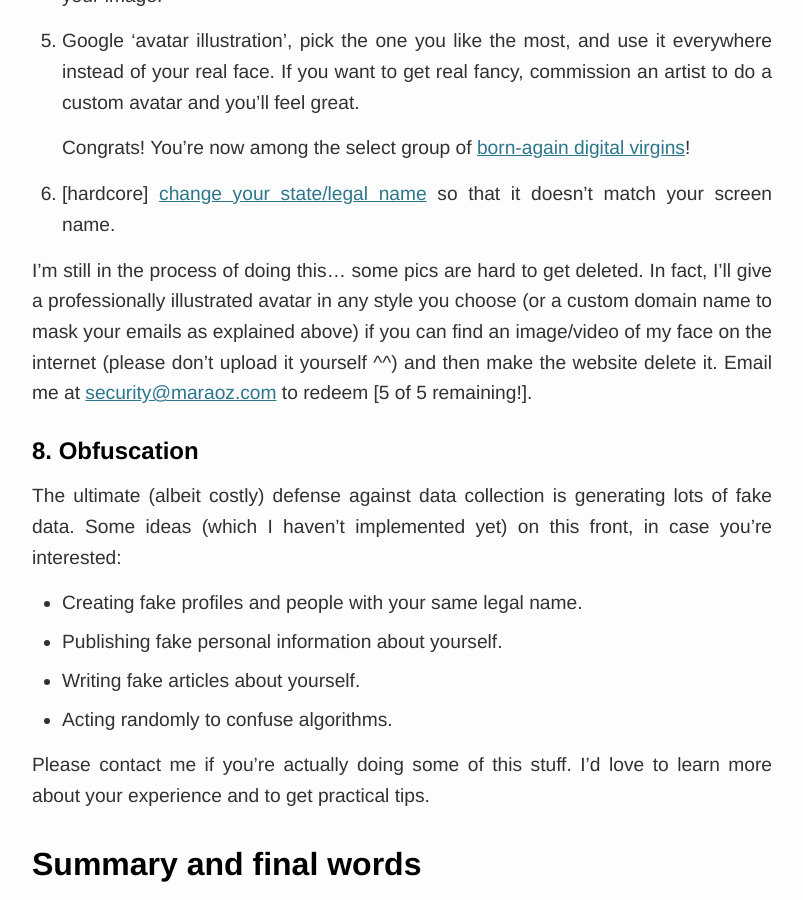
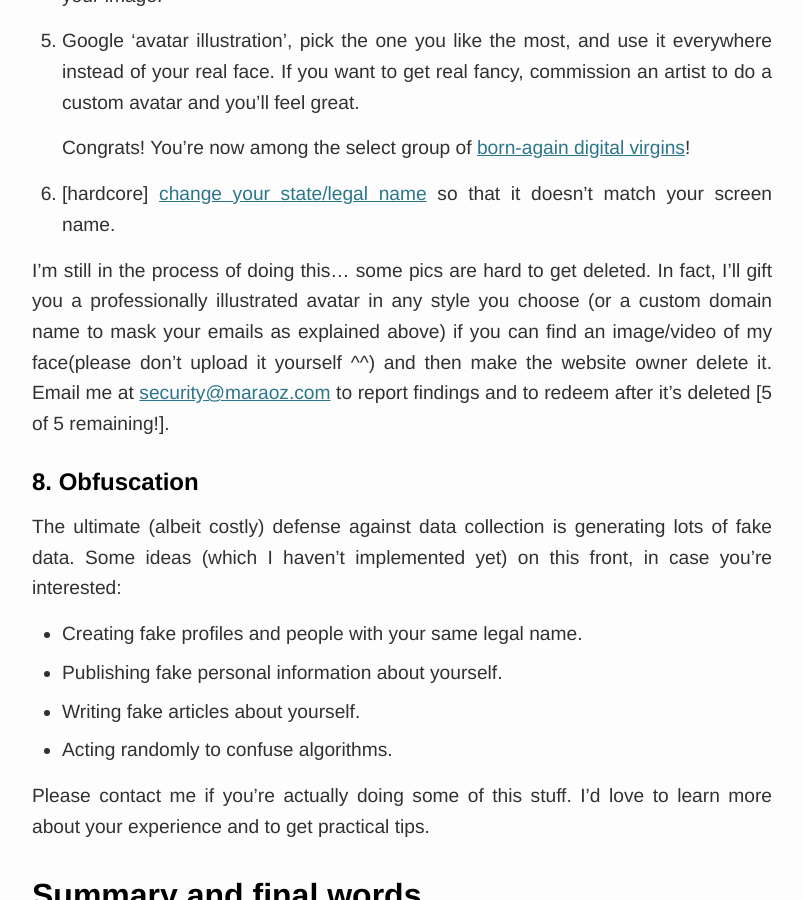
Before and after one commit to tobyornottobe/maraoz.github.io, a Jekyll site: the page built from _posts/2021-04-06-dark-tech.md, in a window 1280 px wide and 900 px high, scrolled down 5758 px. Shown: the whole window, without its empty margins (238-1041 px from the left). Built offline with Jekyll 4.4.1, drawn with Linux system fonts in a browser that asks for light colours.

Commit message:
Update 2021-04-06-dark-tech.md

```diff
--- a/_posts/2021-04-06-dark-tech.md
+++ b/_posts/2021-04-06-dark-tech.md
@@ -96,7 +96,7 @@ Here's a short guide (although following it is a long, gruelling process) on how
 6. [hardcore] [change your state/legal name](https://twitter.com/dan_abramov/status/1378737515331530759) so that it doesn't match your screen name.
 
 I'm still in the process of doing this... some pics are hard to get deleted.
-In fact, I'll give a professionally illustrated avatar in any style you choose (or a custom domain name to mask your emails as explained above) if you can find an image/video of my face on the internet (please don't upload it yourself ^^) and then make the website delete it. Email me at [security@maraoz.com](mailto:security@maraoz.com) to redeem [5 of 5 remaining!].
+In fact, I'll gift you a professionally illustrated avatar in any style you choose (or a custom domain name to mask your emails as explained above) if you can find an image/video of my face(please don't upload it yourself ^^) and then make the website owner delete it. Email me at [security@maraoz.com](mailto:security@maraoz.com) to report findings and to redeem after it's deleted [5 of 5 remaining!].
 
 ### 8. Obfuscation
 The ultimate (albeit costly) defense against data collection is generating lots of fake data. Some ideas (which I haven't implemented yet) on this front, in case you're interested:
```
